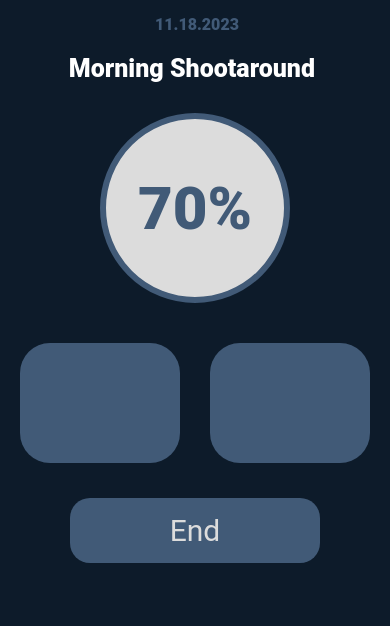
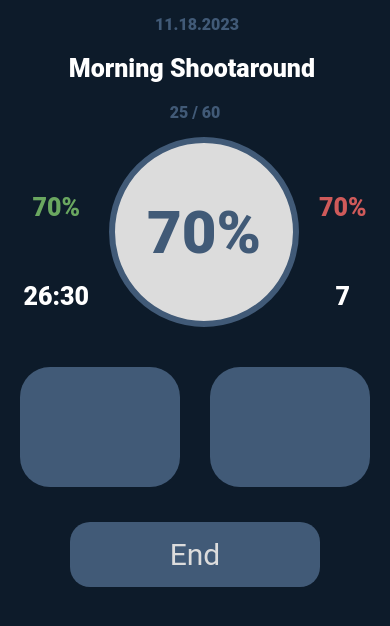
Before and after one commit to Project-Lebron/projectLebron, a React Native app: screen /WorkoutEnd in a window 390 px wide. Shown: the top 626 px of the page. Built offline with nearby package versions, Linux system fonts and the light colour scheme.

Commit message:
worked on end workout page

```diff
--- a/App.tsx
+++ b/App.tsx
@@ -11,6 +11,8 @@ import WorkoutEnd from "./src/screens/WorkoutEnd";
 //Test
 
 const Stack = createNativeStackNavigator();
+
+
 
 const App = () => {
   return (
--- a/src/navigators/BottomNav.tsx
+++ b/src/navigators/BottomNav.tsx
@@ -18,6 +18,7 @@ const BottomNav = () => {
 
   return (
     <Tab.Navigator
+        initialRouteName="HomeScreen"
         screenOptions={{
             headerShown: false,
         	tabBarHideOnKeyboard: true,
--- a/src/screens/WorkoutEnd.tsx
+++ b/src/screens/WorkoutEnd.tsx
@@ -1,27 +1,46 @@
 import { StyleSheet, Text, View, SafeAreaView, TouchableOpacity, StatusBar, Touchable } from 'react-native'
 import React from 'react'
 
-const WorkoutEnd = ({ navigation }) => {
+const WorkoutEnd = ({ navigation }: {navigation: any}) => {
     return (
         <SafeAreaView style={styles.container}>
           <StatusBar barStyle={'light-content'} />
 
           {/* title text */}
           <Text style={styles.date}> 11.18.2023</Text>
-          <SafeAreaView style={styles.topContainer}>
+          <View style={styles.topContainer}>
             <Text style={styles.titleText}>Morning Shootaround </Text>
-          </SafeAreaView>
+          </View>
 
-          {/* big circle */}
-          <SafeAreaView style={styles.bigCircle}>
-            <Text style={styles.bigCircleTxt}>70%</Text>
-          </SafeAreaView>
+          <Text style={[styles.date, { marginBottom: 15 }]}>25 / 60</Text>
+
+          {/* top section */}
+          <View style={styles.mainContainer}>
+
+            {/* stats on left */}
+            <View style={styles.topStatsContainer}>
+              <Text style={[styles.topStats, { color: '#6AA760' }]}>70%</Text>
+              <Text style={[styles.topStats, { color: '#fff' }]}>26:30</Text>
+            </View>
+
+            {/* middle circle */}
+            <View style={styles.bigCircle}>
+              <Text style={styles.bigCircleTxt}>70%</Text>
+            </View>
+
+            {/* right stats */}
+            <View style={styles.topStatsContainer}>
+              <Text style={[styles.topStats, { color: '#CF5A5A' }]}>70%</Text>
+              <Text style={[styles.topStats, { color: '#fff' }]}>7</Text>
+            </View>
+
+          </View>
 
           {/* boxes */}
-          <SafeAreaView style={styles.bottomBoxContainer}>
-            <SafeAreaView style={styles.bottomBoxes}></SafeAreaView>
-            <SafeAreaView style={styles.bottomBoxes}></SafeAreaView>
-          </SafeAreaView>
+          <View style={styles.bottomBoxContainer}>
+            <View style={styles.bottomBoxes}></View>
+            <View style={styles.bottomBoxes}></View>
+          </View>
 
           {/* button */}
           <TouchableOpacity
@@ -51,7 +70,7 @@ const styles = StyleSheet.create({
       color:'white',
       fontFamily: 'Roboto',
       marginTop: 15,
-      marginBottom: 30,
+      marginBottom: 5,
       fontSize: 25,
       fontWeight: "800",
     },
@@ -63,6 +82,27 @@ const styles = StyleSheet.create({
         fontSize: 16,
         fontWeight: "800",
       },
+    mainContainer: {
+      flexDirection: 'row',
+      justifyContent: 'center',
+      alignItems: 'center',
+    },
+    topStatsContainer: {
+      flexDirection: 'column',
+      justifyContent: 'center',
+      marginTop: 20,
+      alignItems: 'center',
+    },
+    topStats: {
+      color:'#415A77',
+      fontFamily: 'Roboto',
+      marginTop: 30,
+      marginBottom: 30,
+      marginRight: 20,
+      marginLeft: 20,
+      fontSize: 25,
+      fontWeight: "800",
+    },
     bigCircle: {
       width: 190,
       height: 190,
--- a/src/screens/WorkoutStart.tsx
+++ b/src/screens/WorkoutStart.tsx
@@ -1,7 +1,7 @@
 import { StyleSheet, Text, View, SafeAreaView, TouchableOpacity, StatusBar, Touchable } from 'react-native'
 import React from 'react'
 
-const WorkoutStart = ({ navigation }) => {
+const WorkoutStart = ({ navigation }: {navigation: any}) => {
     return (
         <SafeAreaView style={styles.container}>
           <StatusBar barStyle={'light-content'} />
```
Also changed, not shown: src/screens/HomeScreen.tsx (+9 -3 lines).
